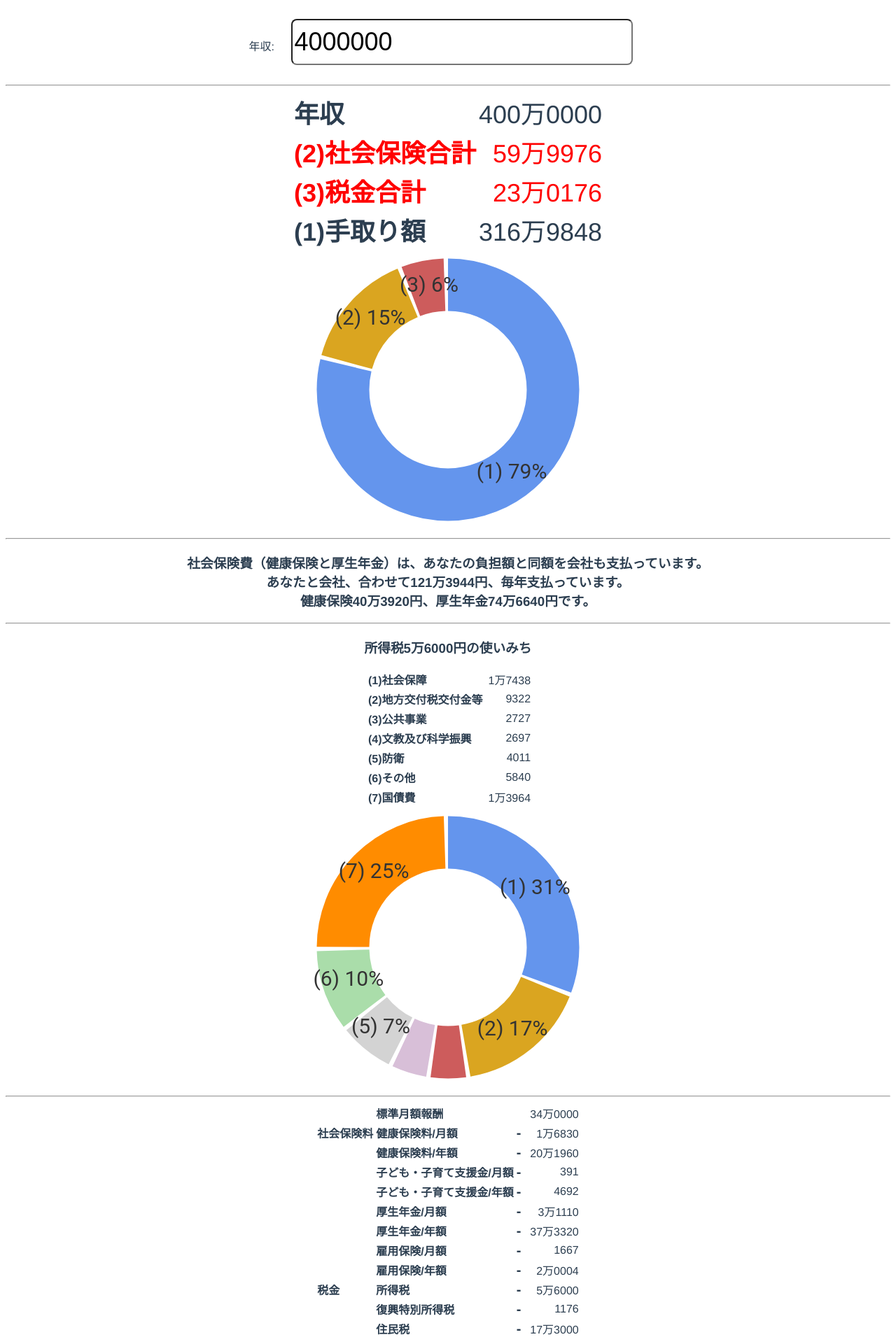
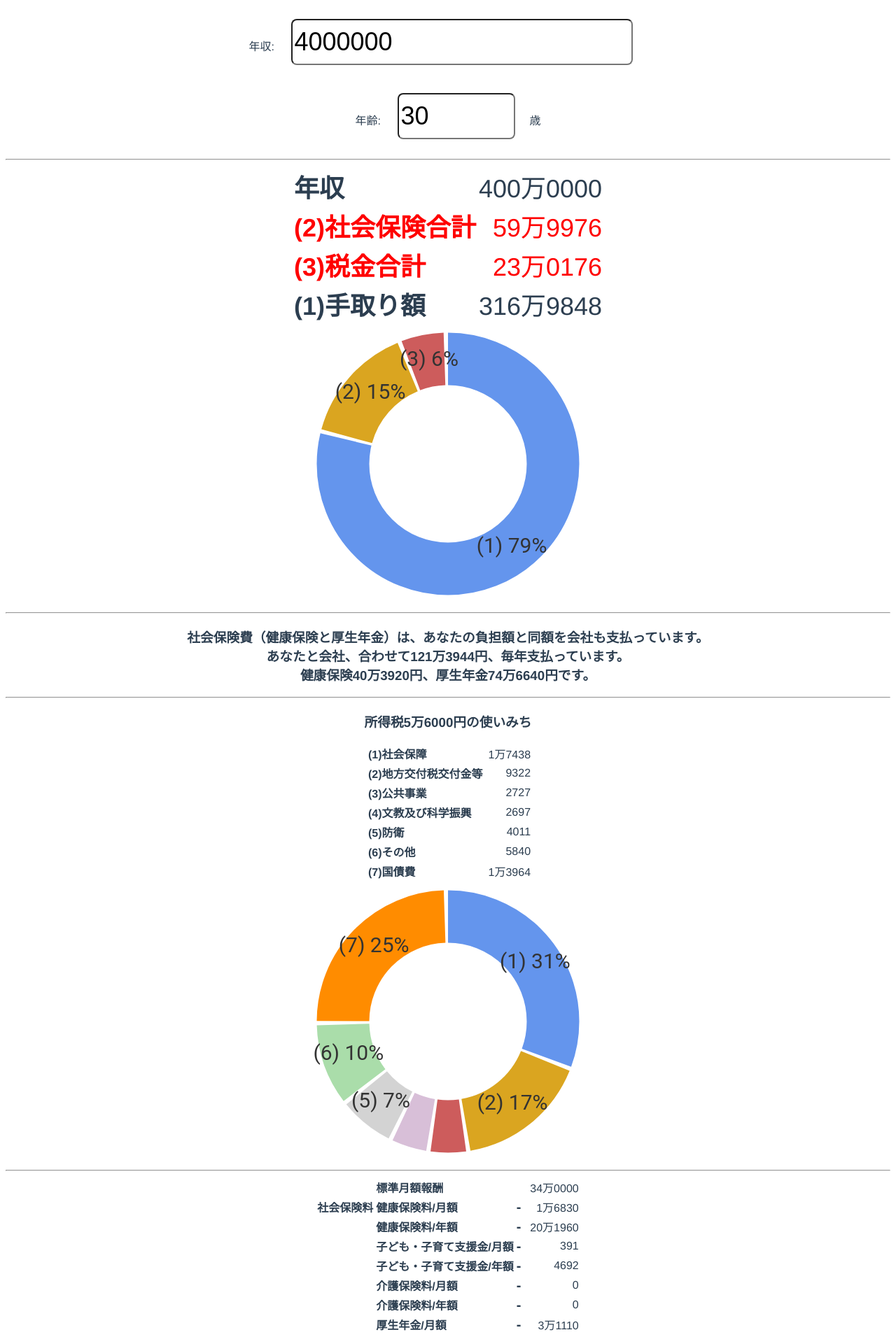
Before and after one commit to isamu/tax_simulator, a Vue app: page /#4000000 in a window 1280 px wide. Shown: the part 120-2031 px from the top of the page at 70% size. Built offline with nearby package versions, Linux system fonts and the light colour scheme.

Commit message:
feat: add age input and care insurance for ages 40-64
Co-Authored-By: Claude Opus 5.5 (1M context) <noreply@anthropic.com>

```diff
--- a/src/components/TaxSimulator.vue
+++ b/src/components/TaxSimulator.vue
@@ -2,7 +2,7 @@
 import { computed, ref, watch } from "vue";
 import DonutChart from "./DonutChart.vue";
 import BreakdownTable, { type BreakdownRow } from "./BreakdownTable.vue";
-import { BUDGET_ITEMS, simulateTax } from "../utils/simulate";
+import { BUDGET_ITEMS, DEFAULT_HOUSEHOLD, simulateTax } from "../utils/simulate";
 import { toJpNumber } from "../utils/tax";
 import { incomeFromHash } from "../utils/hash";
 
@@ -10,7 +10,8 @@ const DEFAULT_INCOME_GROSS_YEN = 4000000;
 
 // v-model on a number input yields "" while the field is empty.
 const incomeInput = ref<number | "">(incomeFromHash(location.hash) ?? DEFAULT_INCOME_GROSS_YEN);
-const result = computed(() => simulateTax(Number(incomeInput.value)));
+const ageInput = ref<number | "">(DEFAULT_HOUSEHOLD.ageYears);
+const result = computed(() => simulateTax(Number(incomeInput.value), { ageYears: Number(ageInput.value) }));
 
 watch(
   incomeInput,
@@ -41,6 +42,8 @@ const detailRows = computed<BreakdownRow[]>(() => {
     { label: "健康保険料/年額", valueYen: r.healthInsuranceYearlyYen, showSymbol: true },
     { label: "子ども・子育て支援金/月額", valueYen: r.childSupportMonthlyYen, showSymbol: true },
     { label: "子ども・子育て支援金/年額", valueYen: r.childSupportYearlyYen, showSymbol: true },
+    { label: "介護保険料/月額", valueYen: r.careInsuranceMonthlyYen, showSymbol: true },
+    { label: "介護保険料/年額", valueYen: r.careInsuranceYearlyYen, showSymbol: true },
     { label: "厚生年金/月額", valueYen: r.pensionMonthlyYen, showSymbol: true },
     { label: "厚生年金/年額", valueYen: r.pensionYearlyYen, showSymbol: true },
     { label: "雇用保険/月額", valueYen: r.unemploymentMonthlyYen, showSymbol: true },
@@ -62,6 +65,7 @@ const detailRows = computed<BreakdownRow[]>(() => {
 <template>
   <div class="hello">
     年収: <input v-model="incomeInput" type="number" placeholder="income_gross" /><br />
+    年齢: <input v-model="ageInput" class="age" type="number" min="0" placeholder="age" />歳<br />
 
     <hr />
     <table class="tax_table">
@@ -119,4 +123,7 @@ input {
   font-size: 36px;
   margin: 20px;
 }
+input.age {
+  width: 160px;
+}
 </style>
--- a/src/utils/simulate.ts
+++ b/src/utils/simulate.ts
@@ -11,6 +11,10 @@ const MONTHS_PER_YEAR = 12;
 // The health rate depends on prefecture; this is the Kyokai Kenpo national average for FY2026.
 const HEALTH_INSURANCE_RATE = 0.099;
 const CHILD_SUPPORT_RATE = 0.0023;
+// Only Category 2 insured persons (40-64) pay care insurance through the employer.
+const CARE_INSURANCE_RATE = 0.0162;
+const CARE_INSURANCE_MIN_AGE = 40;
+const CARE_INSURANCE_END_AGE = 65;
 const PENSION_RATE = 0.183;
 const EMPLOYEE_SHARE = 0.5;
 const PENSION_FEE_FLOOR_YEN = 88000;
@@ -37,12 +41,21 @@ export const BUDGET_ITEMS: readonly BudgetItem[] = [
 
 const BUDGET_TOTAL_OKU_YEN = BUDGET_ITEMS.reduce((sum, { amountOkuYen }) => sum + amountOkuYen, 0);
 
+export type Household = { ageYears: number };
+
+export const DEFAULT_HOUSEHOLD: Household = { ageYears: 30 };
+
+export const paysCareInsurance = (ageYears: number): boolean =>
+  ageYears >= CARE_INSURANCE_MIN_AGE && ageYears < CARE_INSURANCE_END_AGE;
+
 export type SocialInsurance = {
   standardMonthlyFeeYen: number;
   healthInsuranceMonthlyYen: number;
   healthInsuranceYearlyYen: number;
   childSupportMonthlyYen: number;
   childSupportYearlyYen: number;
+  careInsuranceMonthlyYen: number;
+  careInsuranceYearlyYen: number;
   pensionMonthlyYen: number;
   pensionYearlyYen: number;
   unemploymentMonthlyYen: number;
@@ -72,11 +85,14 @@ export type TaxSimulation = SocialInsurance &
 
 const employeeShare = (feeYen: number, rate: number): number => Math.round(feeYen * rate * EMPLOYEE_SHARE);
 
-export const socialInsurance = (incomeGrossYen: number): SocialInsurance => {
+export const socialInsurance = (incomeGrossYen: number, household: Household): SocialInsurance => {
   const standardMonthlyFeeYen = standardMonthlyFee(incomeGrossYen / MONTHS_PER_YEAR);
   const pensionFeeYen = Math.min(Math.max(standardMonthlyFeeYen, PENSION_FEE_FLOOR_YEN), PENSION_FEE_CAP_YEN);
   const healthInsuranceMonthlyYen = employeeShare(standardMonthlyFeeYen, HEALTH_INSURANCE_RATE);
   const childSupportMonthlyYen = employeeShare(standardMonthlyFeeYen, CHILD_SUPPORT_RATE);
+  const careInsuranceMonthlyYen = paysCareInsurance(household.ageYears)
+    ? employeeShare(standardMonthlyFeeYen, CARE_INSURANCE_RATE)
+    : 0;
   const pensionMonthlyYen = employeeShare(pensionFeeYen, PENSION_RATE);
   const unemploymentMonthlyYen = Math.round((incomeGrossYen / MONTHS_PER_YEAR) * EMPLOYEE_UNEMPLOYMENT_RATE);
   return {
@@ -85,6 +101,8 @@ export const socialInsurance = (incomeGrossYen: number): SocialInsurance => {
     healthInsuranceYearlyYen: healthInsuranceMonthlyYen * MONTHS_PER_YEAR,
     childSupportMonthlyYen,
     childSupportYearlyYen: childSupportMonthlyYen * MONTHS_PER_YEAR,
+    careInsuranceMonthlyYen,
+    careInsuranceYearlyYen: careInsuranceMonthlyYen * MONTHS_PER_YEAR,
     pensionMonthlyYen,
     pensionYearlyYen: pensionMonthlyYen * MONTHS_PER_YEAR,
     unemploymentMonthlyYen,
@@ -93,7 +111,10 @@ export const socialInsurance = (incomeGrossYen: number): SocialInsurance => {
 };
 
 const sharedInsuranceYen = (insurance: SocialInsurance): number =>
-  insurance.healthInsuranceYearlyYen + insurance.childSupportYearlyYen + insurance.pensionYearlyYen;
+  insurance.healthInsuranceYearlyYen +
+  insurance.childSupportYearlyYen +
+  insurance.careInsuranceYearlyYen +
+  insurance.pensionYearlyYen;
 
 const yearlyInsuranceYen = (insurance: SocialInsurance): number =>
   sharedInsuranceYen(insurance) + insurance.unemploymentYearlyYen;
@@ -132,8 +153,8 @@ export const taxes = (incomeGrossYen: number, insurance: SocialInsurance): Taxes
 export const budgetBreakdown = (incomeTaxYen: number): number[] =>
   BUDGET_ITEMS.map(({ amountOkuYen }) => Math.round((amountOkuYen / BUDGET_TOTAL_OKU_YEN) * incomeTaxYen));
 
-export const simulateTax = (incomeGrossYen: number): TaxSimulation => {
-  const insurance = socialInsurance(incomeGrossYen);
+export const simulateTax = (incomeGrossYen: number, household: Household = DEFAULT_HOUSEHOLD): TaxSimulation => {
+  const insurance = socialInsurance(incomeGrossYen, household);
   const tax = taxes(incomeGrossYen, insurance);
   const insuranceSumYen = yearlyInsuranceYen(insurance);
   const companyInsuranceYen = employerInsuranceYen(incomeGrossYen, insurance);
```
Also changed, not shown: test/test_simulate.ts (+38 -3 lines).
